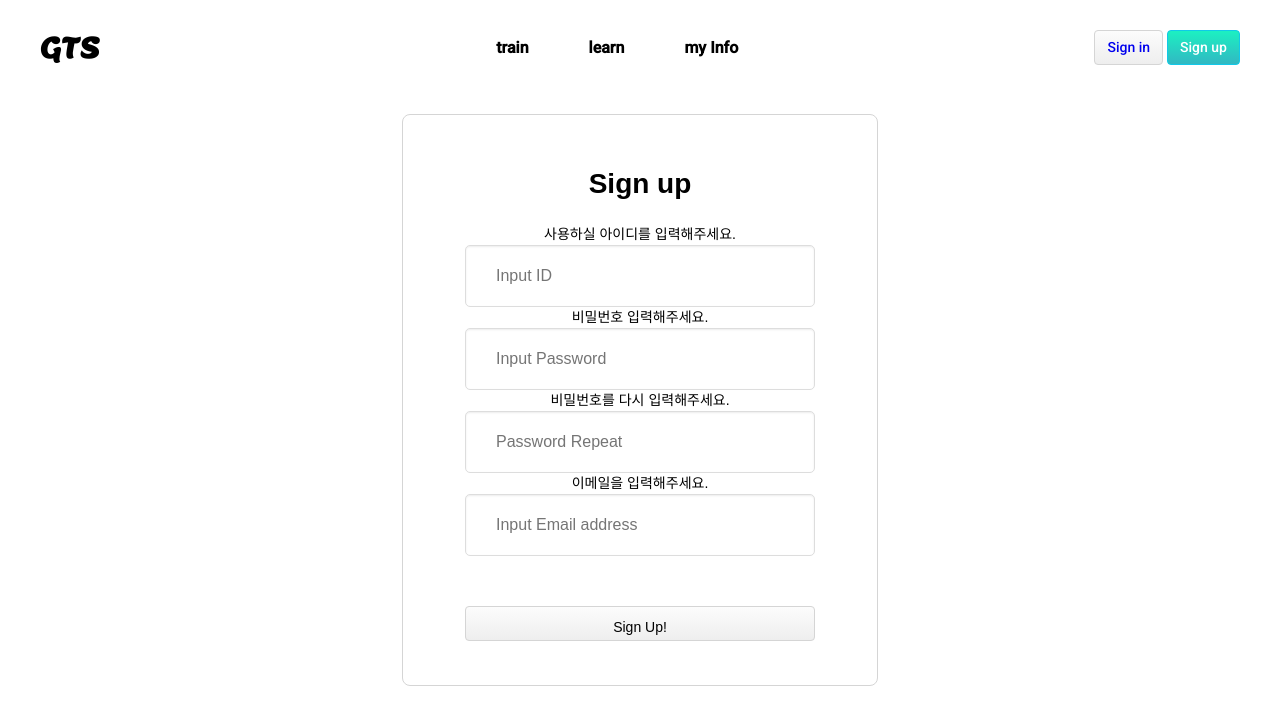
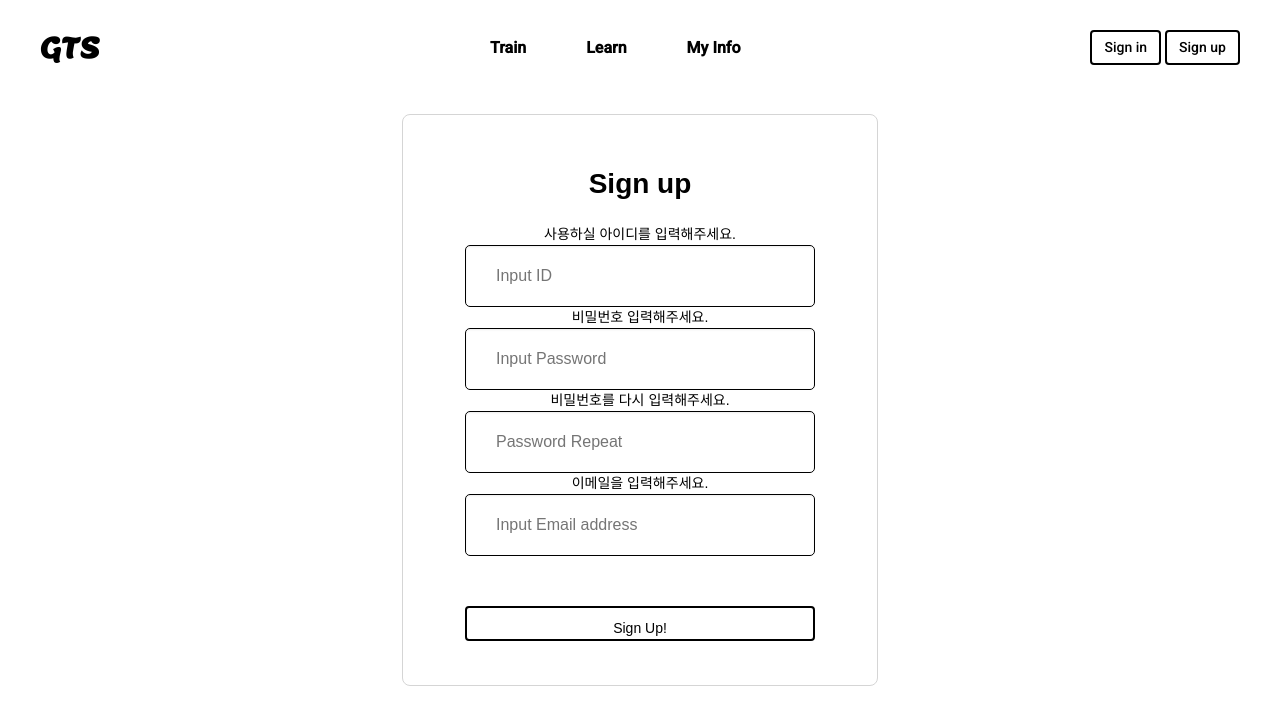
Before and after one commit to SiYeolJung/eyetracking, a Django app: page /signup/ in a window 1280 px wide. Shown: the top 725 px of the page. Run offline with Django 4.2, Linux system fonts and the light colour scheme; parts of the project's set-up code (start-up, migrations or seed data) failed here and were passed over; some web fonts are replaced.

Commit message:
Design
button, target

```diff
--- a/webeye/static/css/base.css
+++ b/webeye/static/css/base.css
@@ -13,8 +13,9 @@ body {
 
 .btn {
     height:35px;
-    background:#eee linear-gradient(to bottom,#fcfcfc, #eee);
-    border: 1px solid #d5d5d5;
+    border:2px solid #000;
+    color:#000;
+    background: #fff;
     border-radius:4px;
     display:flex;
     align-items:center;
@@ -41,7 +42,7 @@ body {
 .input--text{
     height:34px;
     padding:0 10px;
-    border:1px solid #ddd;
+    border:1px solid #000;
     border-radius:5px;
     box-sizing:border-box;
     outline:none;
@@ -50,9 +51,9 @@ body {
 }
 
 .btn.btn--primary {
-    border:1px solid #11c9e9;
-    color:#fff;
-    background: #1cf0c2 linear-gradient(#1cf0c2,#31b8c2);
+    border:2px solid #000;
+    color:#000;
+    background: #fff;
 }
 
 /*HEADER*/
@@ -103,7 +104,7 @@ header .main-menu li a {
 }
 
 header .main-menu li a:hover {
-    color:#4078c0;
+    color:#000;
 }
 
 header .sign-group {
@@ -159,7 +160,7 @@ header .btn-group .sign-in {
       padding: 12px 0;
     }
     header .main-menu li{
-      border-top:1px solid #e5e5e5;
+      border-top:1px solid #000;
     }
     header .main-menu li a{
       padding: 16px 0;
--- a/webeye/templates/webeye/base.html
+++ b/webeye/templates/webeye/base.html
@@ -28,9 +28,9 @@
                 </div>
               </div>
               <ul class="main-menu toggle">
-                <li><a href="">train</a></li>
-                <li><a href="{% url 'video' %}">learn</a></li>
-                <li><a href="">my Info</a></li>
+                <li><a href="">Train</a></li>
+                <li><a href="{% url 'video' %}">Learn</a></li>
+                <li><a href="">My Info</a></li>
               </ul>
               <div class="sign-group toggle">
                 <div class="btn-group">
```
Also changed, not shown: webeye/static/img/beforeCheck.png.
